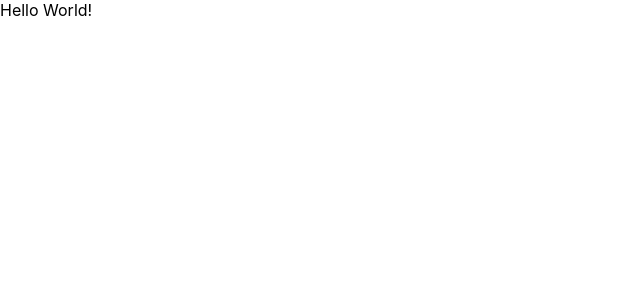
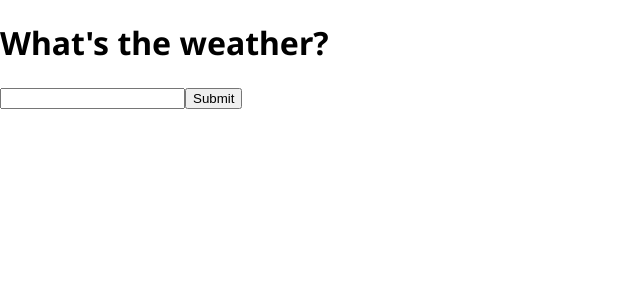
Before and after one commit to crwainstock/ReactWeatherApp, a React (Create React App) app: page / in a window 1280 px wide. Shown: the top 300 px of the page, without its empty margins (0-640 px from the left). Built offline with nearby package versions, Linux system fonts and the light colour scheme.

Commit message:
created form and updated browser icon

```diff
--- a/public/index.html
+++ b/public/index.html
@@ -2,12 +2,19 @@
 <html lang="en">
   <head>
     <meta charset="utf-8" />
-    <link rel="icon" href="%PUBLIC_URL%/favicon.ico" />
+    <link rel="icon" href="./icons8-weather-64.png" />
     <meta name="viewport" content="width=device-width, initial-scale=1" />
     <meta name="theme-color" content="#000000" />
     <meta
-      name="description"
+      name="What's the weather?"
       content="Web site created using create-react-app"
+    />
+    <!-- Google Fonts -->
+    <link rel="preconnect" href="https://fonts.googleapis.com" />
+    <link rel="preconnect" href="https://fonts.gstatic.com" crossorigin />
+    <link
+      href="https://fonts.googleapis.com/css2?family=Noto+Sans:wght@300;400;700&display=swap"
+      rel="stylesheet"
     />
     <link rel="apple-touch-icon" href="%PUBLIC_URL%/logo192.png" />
     <!--
--- a/src/App.js
+++ b/src/App.js
@@ -19,5 +19,13 @@ export default function App() {
     // call Open Weather API
   };
 
-  return <div>Hello World!</div>;
+  return (
+    <div>
+      <h1>What's the weather?</h1>
+      <form>
+        <input type="text" />
+        <button type="submit">Submit</button>
+      </form>
+    </div>
+  );
 }
--- a/src/index.css
+++ b/src/index.css
@@ -1,8 +1,6 @@
 body {
   margin: 0;
-  font-family: -apple-system, BlinkMacSystemFont, "Segoe UI", "Roboto", "Oxygen",
-    "Ubuntu", "Cantarell", "Fira Sans", "Droid Sans", "Helvetica Neue",
-    sans-serif;
+  font-family: "Noto Sans", sans-serif;
   -webkit-font-smoothing: antialiased;
   -moz-osx-font-smoothing: grayscale;
 }
```
Also changed, not shown: public/icons8-weather-64.png (added).
